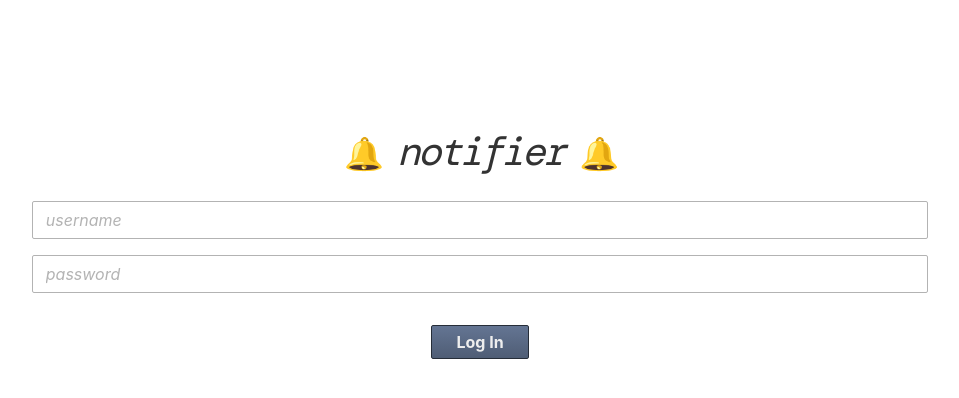
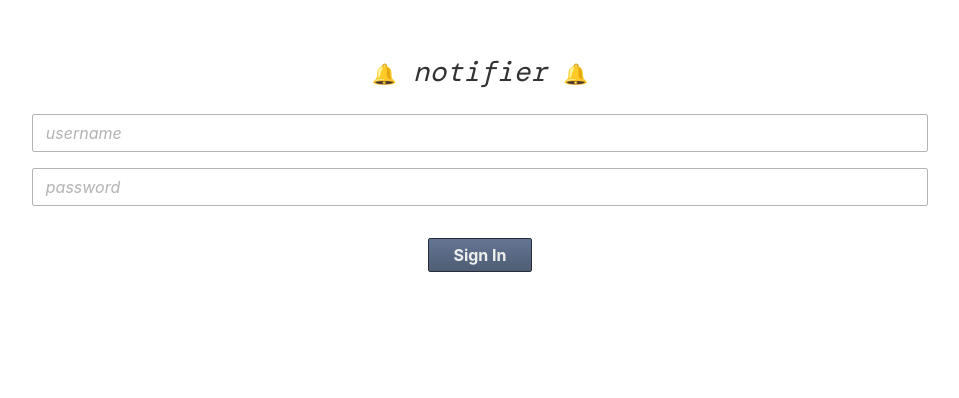
Before and after one commit to dmit-bar/notifier-ts-front, a React app: page / in a window 1280 px wide. Shown: the part 158-556 px from the top of the page, without its empty margins (160-1119 px from the left). Built offline with nearby package versions, Linux system fonts and the light colour scheme.

Commit message:
Style tweaks

```diff
--- a/src/Components/Login/Login.module.scss
+++ b/src/Components/Login/Login.module.scss
@@ -11,7 +11,7 @@
   display: flex;
   flex-direction: column;
   width: 70%;
-  height: 100%;
+  height: 80%;
   margin: auto;
   align-items: center;
   justify-content: center;
@@ -22,8 +22,7 @@
 
   font-family: index.$font-family-logo;
   font-style: italic;
-  font-size: 2.5rem;
-  letter-spacing: -0.2rem;
+  font-size: 1.75rem;
 
   color: map.get(index.$theme, "primary");
 
@@ -32,7 +31,7 @@
   &::before,
   &::after {
     content: "🔔";
-    font-size: 2rem;
+    font-size: 1.25rem;
     font-style: normal;
   }
   &::before {
--- a/src/Components/Login/Login.tsx
+++ b/src/Components/Login/Login.tsx
@@ -31,7 +31,7 @@ const Login = () => {
           />
         </div>
         <div className={styles.buttons}>
-          <Button label="Log In" />
+          <Button label="Sign In" />
         </div>
       </div>
     </div>
```
